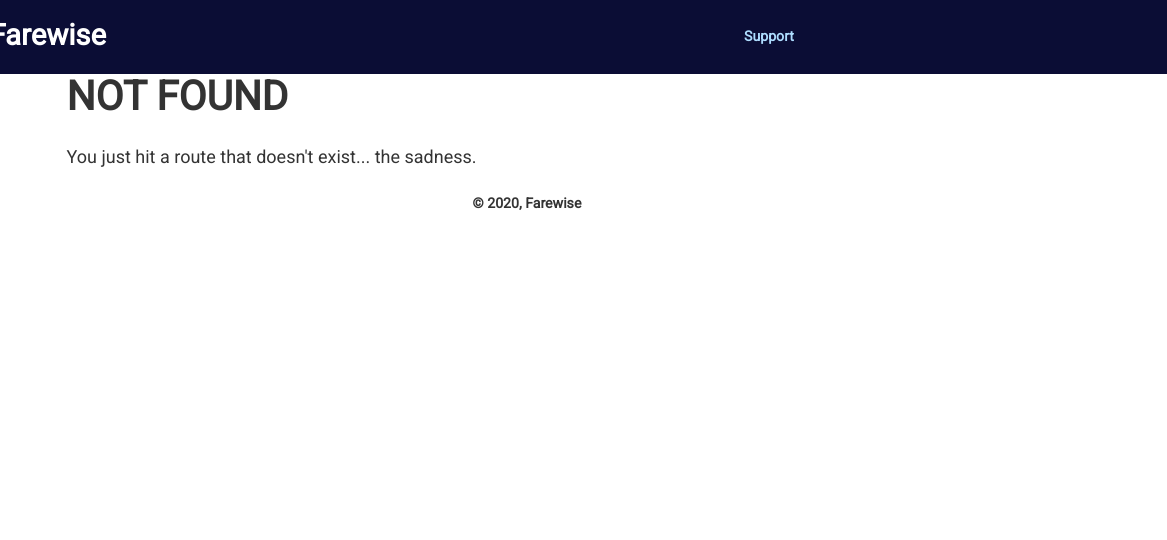
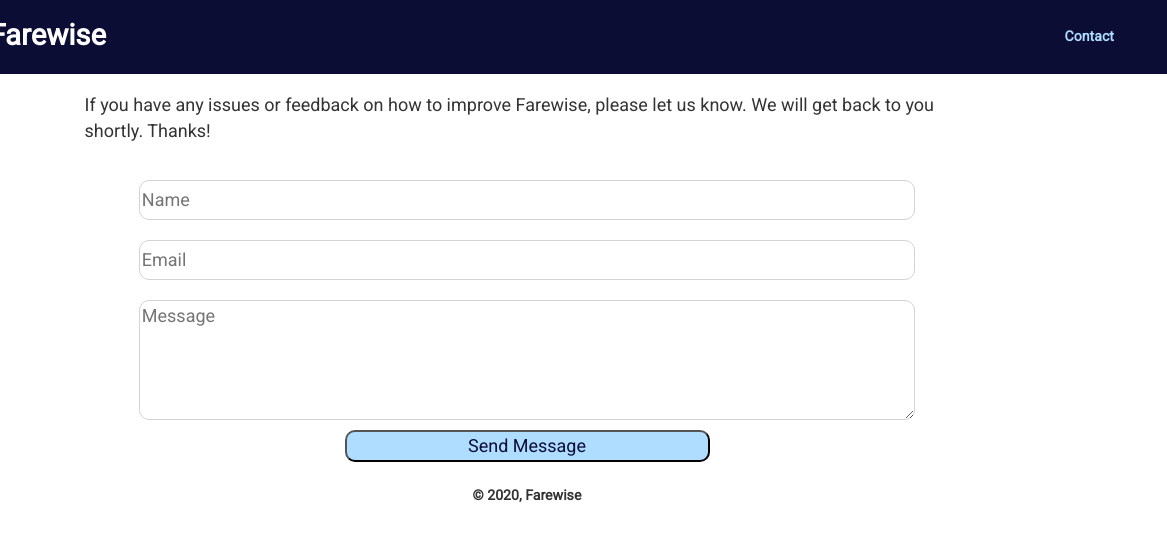
Before and after one commit to mfelix5/fn-marketing, a Gatsby site: page /contact in a window 1280 px wide. Before the commit this address had no page. Shown: the full height of the page, 113-1280 px from the left. Built offline with nearby package versions, Linux system fonts and the light colour scheme; Gatsby itself is replaced by a stand-in of ours.

Commit message:
Add contact form

```diff
--- a/src/components/header.js
+++ b/src/components/header.js
@@ -11,7 +11,6 @@ const Header = ({ siteTitle }) => (
   >
     <div
       style={{
-        maxWidth: 960,
         padding: `.1rem 1.5rem`,
         display: `flex`,
         flexDirection: `row`,
@@ -35,7 +34,7 @@ const Header = ({ siteTitle }) => (
             to="/"
             style={{
               color: `white`,
-              fontFamily: 'Roboto',
+              fontFamily: `Roboto`,
               textDecoration: `none`,
             }}
           >
@@ -49,14 +48,14 @@ const Header = ({ siteTitle }) => (
         paddingRight: `1.45rem`
       }}
       ><Link
-        to="/support/"
+        to="/contact/"
         style={{
           color: Colors.lightBlue,
-          fontFamily: 'Roboto',
+          fontFamily: `Roboto`,
           textDecoration: `none`,
         }}
         >
-          Support
+          Contact
         </Link>
       </h6>
 
--- a/src/components/image.js
+++ b/src/components/image.js
@@ -7,7 +7,7 @@ const Image = () => {
     query {
       farewiseScreens: file(relativePath: { eq: "farewise.png" }) {
         childImageSharp {
-          fluid(maxWidth: 960) {
+          fluid(maxWidth: 1200) {
             ...GatsbyImageSharpFluid
           }
         }
--- /dev/null
+++ b/src/pages/contact.css
@@ -0,0 +1,28 @@
+.page-container {
+  max-width: 960px;
+  margin: 1rem;
+}
+
+.field-container {
+  display: flex;
+  flex-direction: column;
+  /* border: 1px solid lightgray; */
+  border-radius: 10px;
+  width: 90%;
+  margin: auto;
+  /* background-color: lightgray; */
+}
+
+.form-field {
+  margin: 10px;
+  border: 1px solid lightgray;
+  border-radius: 10px;
+  height: 40px;
+}
+
+textarea {
+  margin: 10px;
+  border: 1px solid lightgray;
+  border-radius: 10px;
+  height: 120px;
+}
--- /dev/null
+++ b/src/pages/contact.js
@@ -0,0 +1,42 @@
+import React from "react"
+import Layout from "../components/layout"
+import SEO from "../components/seo"
+import "./contact.css"
+import Colors from "../constants/Colors"
+
+const ContactPage = () => (
+  <Layout>
+    <SEO title="Farewise Support" />
+    <div className="page-container">
+      <p>If you have any issues or feedback on how to improve Farewise, please let us know. We will get back to you shortly. Thanks!</p>
+      <form method="POST" data-netlify="true">
+        <div className="field-container">
+
+            <input className="form-field" type="text" name="name" id="name" placeholder="Name" />
+
+            <input className="form-field" type="email" name="email" id="email" placeholder="Email" />
+
+            <textarea name="message" id="message" placeholder="Message" />
+
+          <div data-netlify-recaptcha="true"></div>
+
+          <input
+            type="submit"
+            value="Send Message"
+            style={{
+              margin: "auto",
+              borderRadius: 10,
+              width: 365,
+              backgroundColor: Colors.lightBlue,
+              color: Colors.darkBlue
+            }}
+           />
+        </div>
+
+      </form>
+    </div>
+
+  </Layout>
+)
+
+export default ContactPage
--- a/src/pages/index.js
+++ b/src/pages/index.js
@@ -8,10 +8,10 @@ const IndexPage = () => (
   <Layout>
     <SEO title="Farewise" />
     <div style={{
-      maxWidth: `960px`,
+      maxWidth: `1200px`,
       margin: `1rem`
     }}>
-      <h2>Save money on your train commute!</h2>
+      <h2>Save on your train commute!</h2>
       <h4>Farewise recommends the least expensive ticketing options for travel on Long Island Railroad, Metro-North and New Jersey Transit.</h4>
       <Image />
       <Badges />
```
Also changed, not shown: src/pages/support.tsx (deleted, +0 -20 lines), src/images/gatsby-astronaut.png (deleted), src/images/gatsby-icon.png (deleted).
